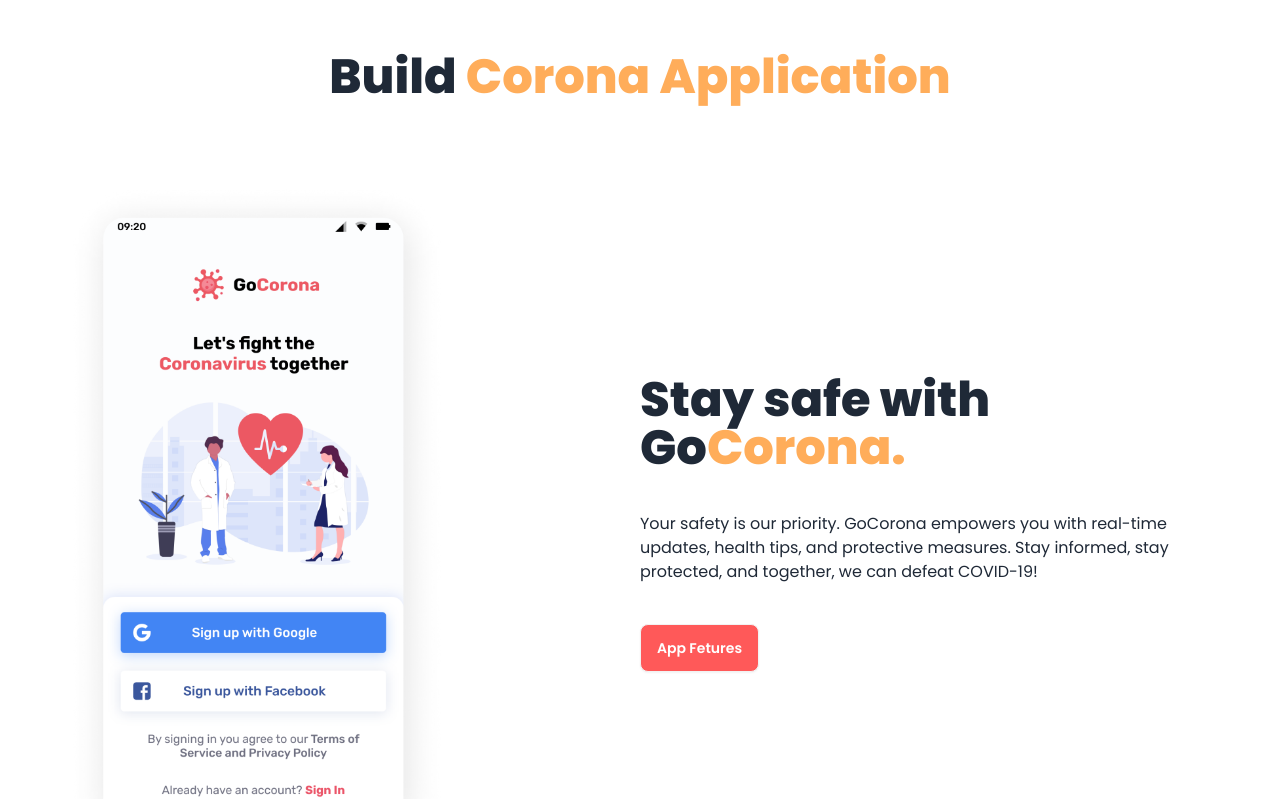
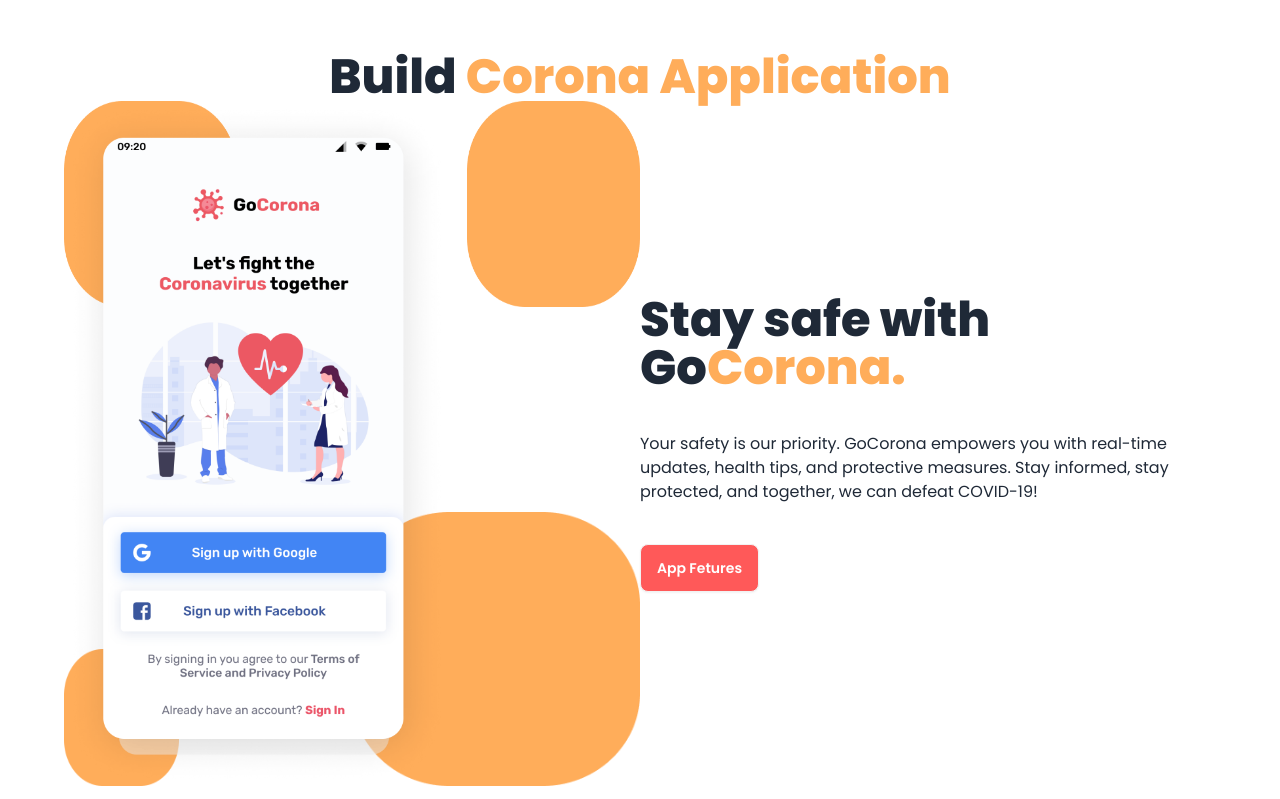
Before and after one commit to ChibgatullahMinhaz/GoCorona, a plain HTML site: page index.html in a window 1280 px wide. Shown: the part 2259-3058 px from the top of the page. Drawn offline with nearby package versions, Linux system fonts and the light colour scheme.

Commit message:
added application background image

```diff
--- a/index.html
+++ b/index.html
@@ -131,7 +131,7 @@
 
             <!-- build containe -->
              <div class="grid grid-cols-1 lg:grid-cols-2 items-center">
-                <div class="py-20">
+                <div  id="Application">
                     <img src="asset/pictures/app.png" alt="" class="max-w-sm">
                 </div>
                 <div class="space-y-10">
--- a/style.css
+++ b/style.css
@@ -40,6 +40,12 @@ footer{
     background-size: 50% 50%;
     padding-right: 4rem;
 }
+#Application{
+    background-image: url(asset/shapes/shape-3.png), url(asset/shapes/shape-3.png), url(asset/shapes/shape-3.png), url(asset/shapes/shape-3.png);
+    background-repeat: no-repeat;
+    background-position: top left, bottom right, top right, left bottom;
+    background-size: 30% 30%, 50% 40%, 30% 30%, 20% 20%;
+}
 @media screen and (max-width:576px) {
     #banerOne{
         background-position:  right bottom;
```
